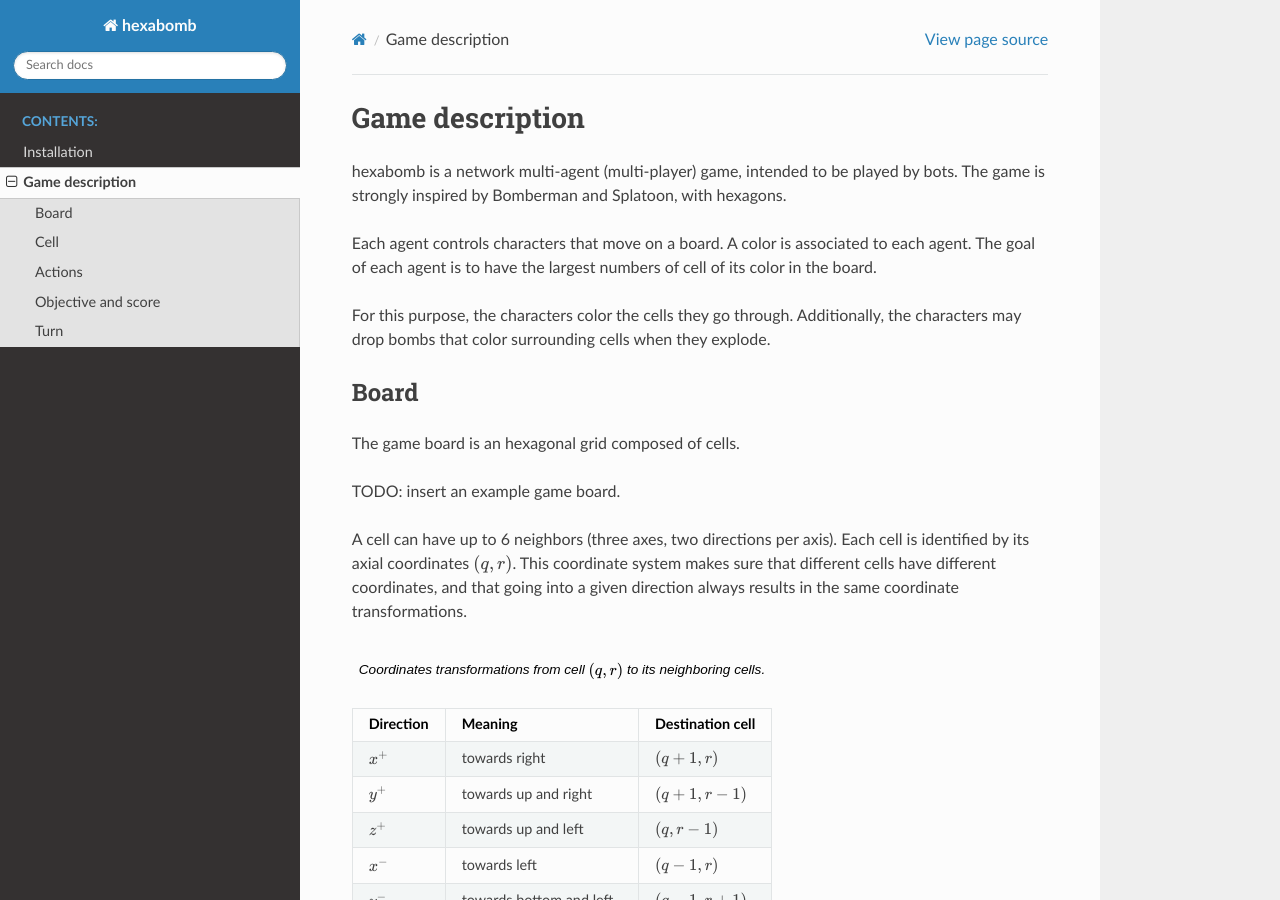
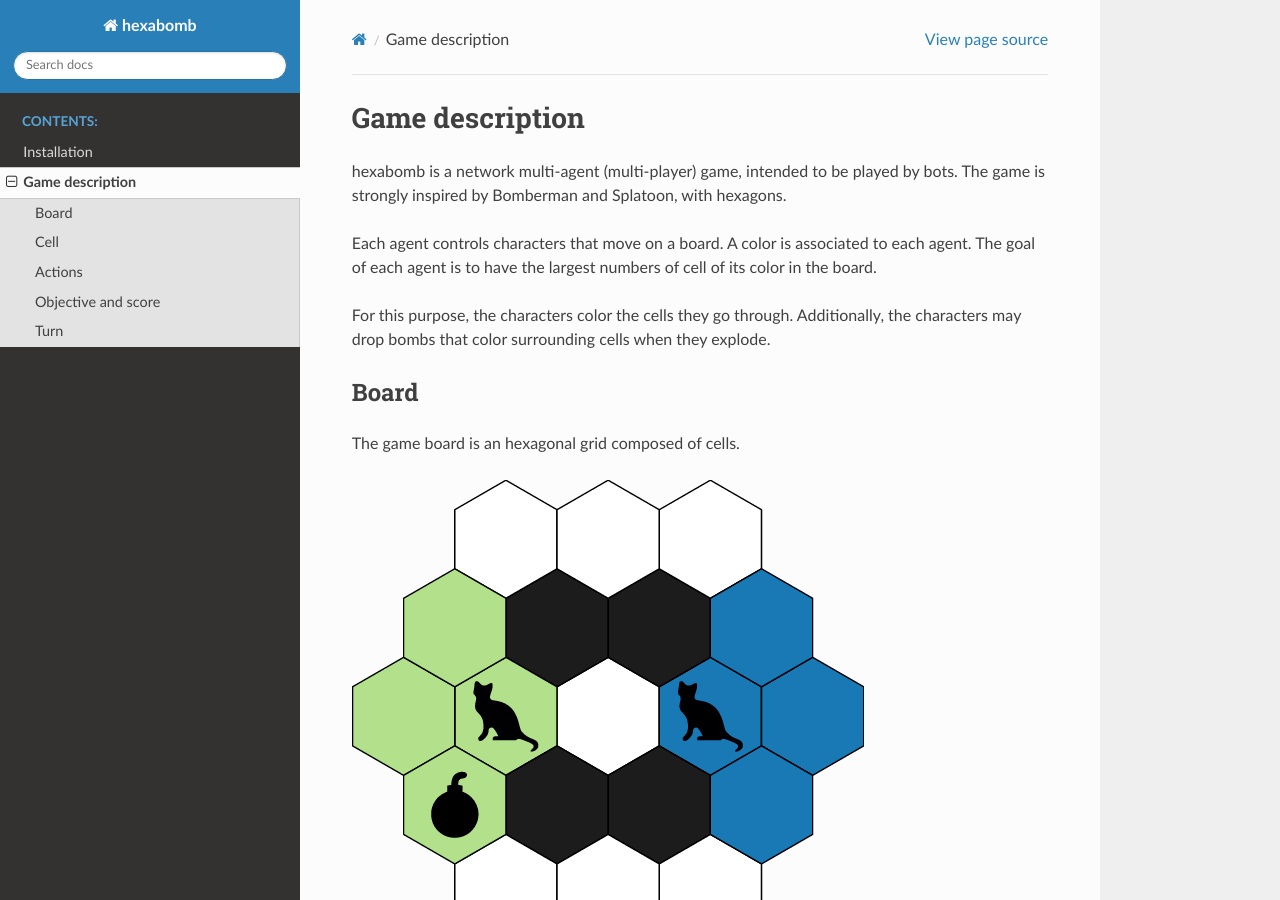
Before and after one commit to netorcai/hexabomb, a Sphinx documentation site: the page built from docs/game.rst, in a window 1280 px wide and 900 px high. Built offline with Sphinx 7.4.7 and the Read the Docs theme 2.0.0, drawn with Linux system fonts in a browser that asks for light colours.

Commit message:
[doc] rtd: board example figure

```diff
--- a/docs/game.rst
+++ b/docs/game.rst
@@ -16,7 +16,9 @@ Board
 
 The game board is an hexagonal grid composed of cells.
 
-TODO: insert an example game board.
+.. image:: img/board_example.png
+   :scale: 100 %
+   :alt: Board example
 
 A cell can have up to 6 neighbors (three axes, two directions per axis).
 Each cell is identified by its axial coordinates :math:`(q,r)`.
```
Also changed, not shown: docs/img/board_example.png (added), docs/img/board_example.svg (added), docs/img/bomb.svg (added), docs/img/char.svg (added), 6 other files.
